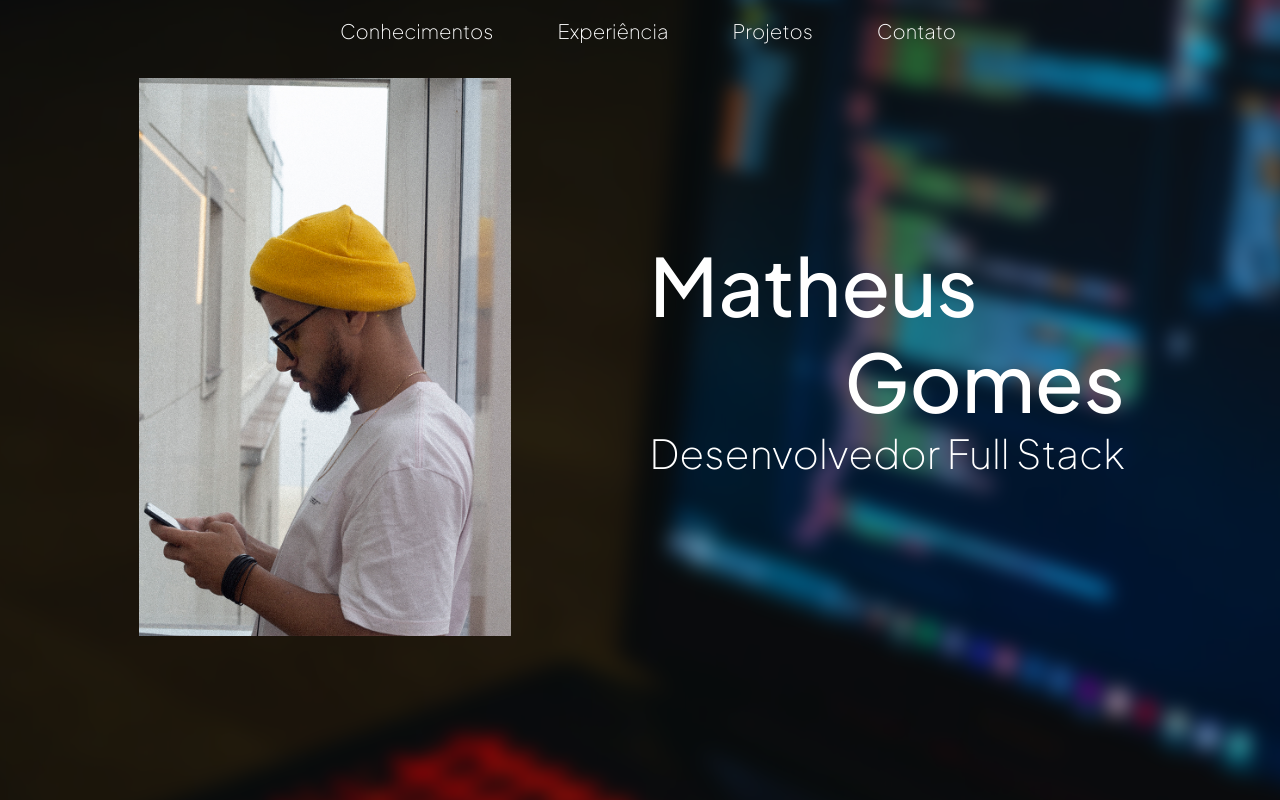
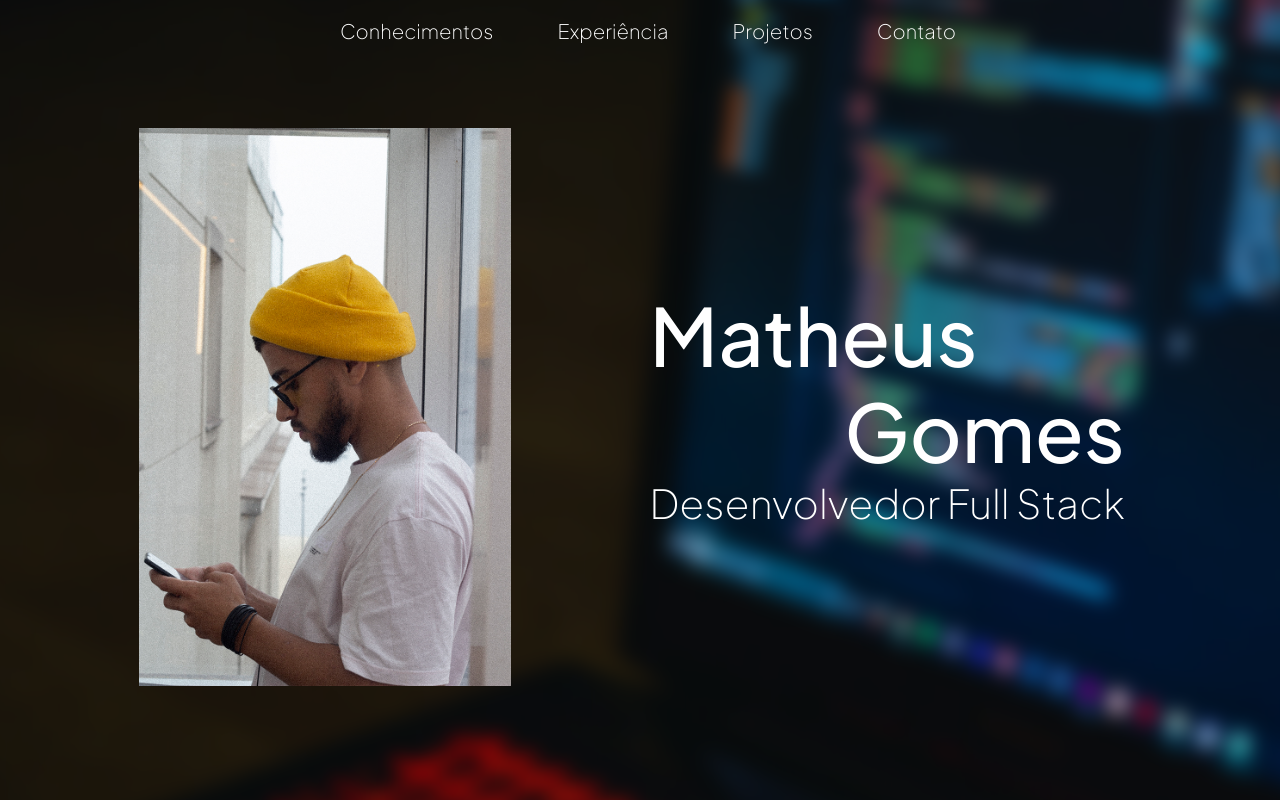
Before and after one commit to matheusg1/portfolio-react, a React (Create React App) app: page / in a window 1280 px wide. Shown: the top 800 px of the page. Built offline with nearby package versions, Linux system fonts and the light colour scheme; some icons are missing.

Commit message:
Pequenos ajustes

```diff
--- a/src/components/DescricaoProjeto/index.js
+++ b/src/components/DescricaoProjeto/index.js
@@ -22,7 +22,7 @@ export default function DescricaoProjeto({ titulo, subtitulo, descricao, caracte
 
             </div>
             <div className='projetos-descricao'>
-                <p className="ps-4 border-start border-secondary fs-5">
+                <p className="ps-3 ps-sm-4 border-start border-secondary fs-5">
                     {descricao}
                 </p>
                 <div className='col-12 d-flex flex-wrap fs-6 fw-semibold justify-content-start'>
--- a/src/components/MainDiv/index.js
+++ b/src/components/MainDiv/index.js
@@ -4,10 +4,10 @@ import { GithubButton, LinkedinButton } from "../Buttons";
 
 export default function MainDiv() {
     return (
-        <div className='min-vh-100 pb-xl-5' id='main'>
+        <div className='min-vh-100 d-flex flex-column align-content-center pb-xl-5' id='main'>
             <Navbar />
             <div
-                className="container d-flex flex-column flex-md-column flex-sm-column flex-lg-row align-items-center justify-content-around py-0 py-xxl-5 mt-md-2 mt-lg-5 mt-xl-0 mt-xxl-3">
+                className="container flex-fill d-flex flex-column flex-md-column flex-sm-column flex-lg-row align-items-center justify-content-around py-0 py-xxl-5 mt-md-2 mt-lg-5 mt-xl-0 mt-xxl-3">
 
                 <div className='col-11 col-sm-8 col-md-5 col-lg-4 col-xl-4 col-xxl-4 text-center my-lg-5 my-xl-3 my-xxl-5'>
                     <img className="img-fluid" width='400' src={imgMat} />
--- a/src/components/ProjetosDiv/index.js
+++ b/src/components/ProjetosDiv/index.js
@@ -49,7 +49,7 @@ export default function ProjetosDiv() {
                         descricao="Site desenvolvido para o Projeto Ressignificar, que oferece auxílio psicológico e nutricional de acordo com as condições dos pacientes e promove acessibilidade a esse tipo de atendimento."
                         linkGithub="https://github.com/matheusg1/projeto-ressignificar"
                         linkSite="https://ressignificar.vercel.app/"
-                        caracteristicas={['Integrado a duas APIs', 'Autenticação de usuários com Supabase', 'Banco de dados com Supabase', 'Design minimalista e padronizado', 'Responsivo']}
+                        caracteristicas={['Integrado a duas APIs', 'Autenticação e banco de dados com Supabase', 'Criado seguindo padrões de acessibilidade', 'Responsivo', 'PostgreSQL', 'Bootstrap']}
                     />
                 </div>
 
@@ -81,7 +81,7 @@ export default function ProjetosDiv() {
                         subtitulo="REST API - C#"
                         descricao="API que permite o gerenciamento de informações de turmas/matérias/alunos relacionadas a uma escola."
                         linkGithub="https://github.com/matheusg1/escola-db-api"
-                        caracteristicas={['Autenticação via Token JWT', 'Requisições assíncronos', 'Documentação com Swagger', 'SQL Server']}
+                        caracteristicas={['Autenticação via Token JWT', 'Requisições assíncronas', 'Documentação com Swagger', 'SQL Server']}
                     />
                 </div>
 
```
